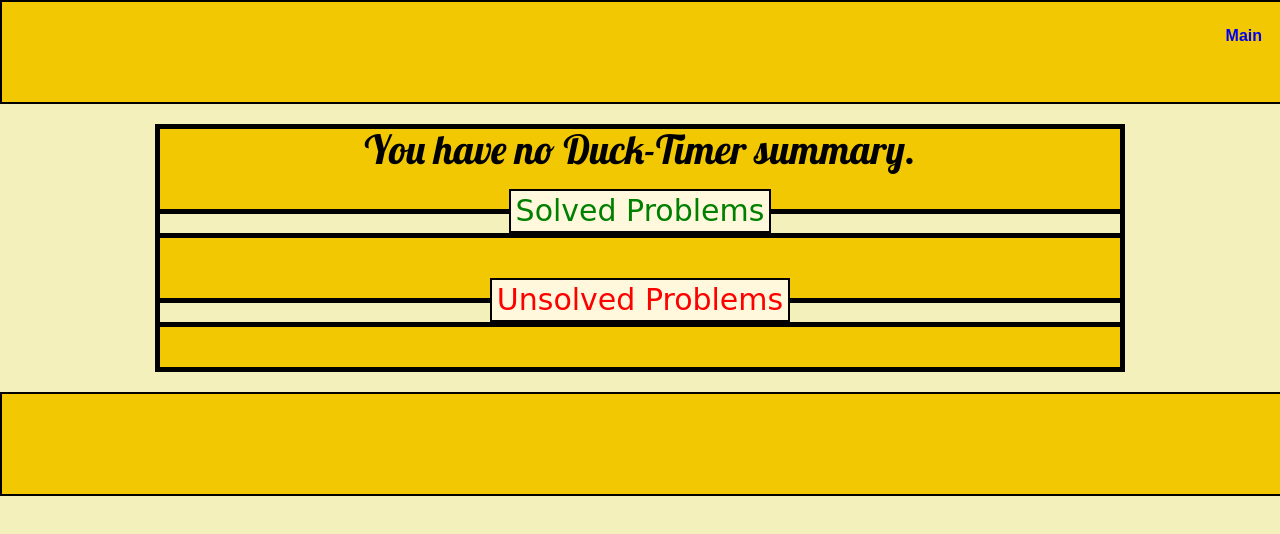
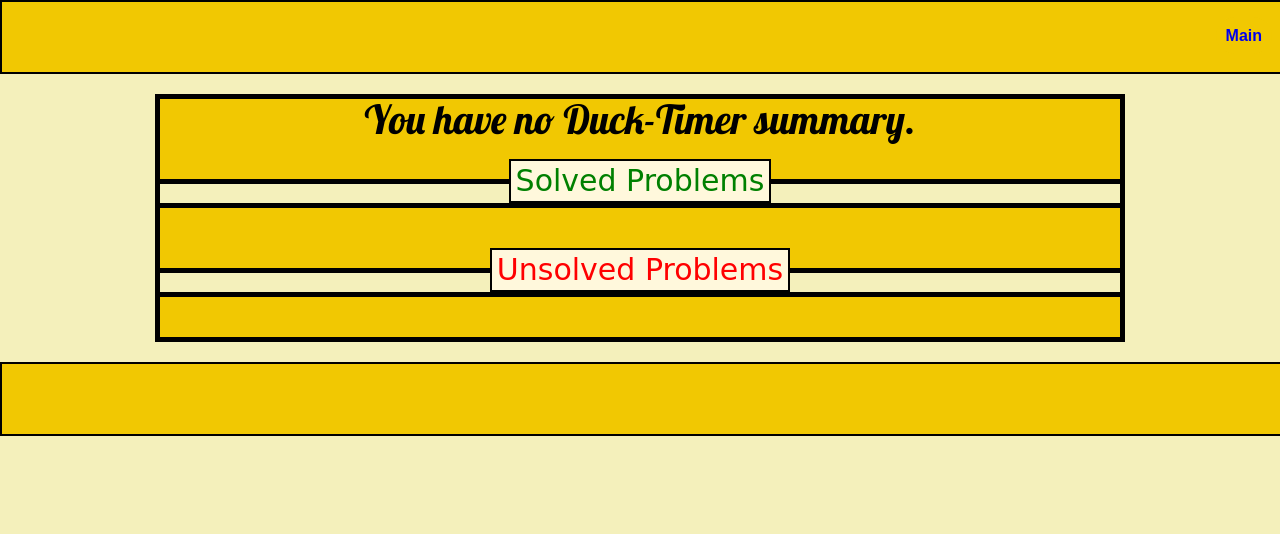
Before and after one commit to Mackoyokcam/Duck-Timer, a plain HTML site: page summary.html in a window 1280 px wide. Drawn offline with Linux system fonts and the light colour scheme; a web font is replaced by a local one.

Commit message:
minor css

```diff
--- a/main.css
+++ b/main.css
@@ -3,6 +3,7 @@
    /*border: solid black 2px;*/
   font-family:sans-serif;
 }
+
 html{
   height: 100%;
 }
@@ -11,6 +12,7 @@ html{
     font-family:rubberDucky;
     src:url('TPF Rubber Ducky.ttf');
 }
+
 h1{
   font-family:arial;
   text-align: center;
@@ -25,6 +27,7 @@ h1{
 #theGoalOutPut p{
 
 }
+
 header{
   padding-top:10px;
   padding-bottom:20px;
@@ -34,6 +37,7 @@ header{
   border: solid 2px black;
   width: 100%;
 }
+
 body{
   /*border: solid black 2px;*/
   background-color:#F4F0BB;
@@ -42,7 +46,6 @@ body{
 }
 
 main{
-
   padding-top: 20px;
   box-shadow: 10px 10px 5px #888888;
   border-radius: 25px;
@@ -53,7 +56,7 @@ main{
 }
 
 footer{
-  position: absolute;
+  /*position: absolute;*/
   height:70px;
   background-color:#f1c802;
   margin-top: 20px;
@@ -72,7 +75,6 @@ li{
 }
 
 a {
-
     text-decoration:none;
     padding:10px;
     margin-right:10px;
@@ -207,6 +209,7 @@ border: #7F7F7F solid 4px;
 -webkit-border-radius: 20px;
 -moz-border-radius: 20px;
 border-radius: 20px;
+text-align: left;
 
 }
 
@@ -248,9 +251,11 @@ z-index: 0;
   width:960px;
   margin: 0 auto;
 }
+
 .cheat_menu ul{
   text-align: center;
 }
+
 .cheat_menu li {
   display: inline;
 }
--- a/summary.css
+++ b/summary.css
@@ -13,7 +13,7 @@ body {
 
 header {
   width: 100%;
-  height: 100px;
+  height: 70px;
   background-color:#f1c802;
   /*margin-bottom: 20px;*/
   border: 2px solid black;
@@ -75,7 +75,7 @@ main {
 
 footer {
   width: 100%;
-  height: 100px;
+  height: 70px;
   background-color:#f1c802;
   border: 2px solid black;
 }
```
